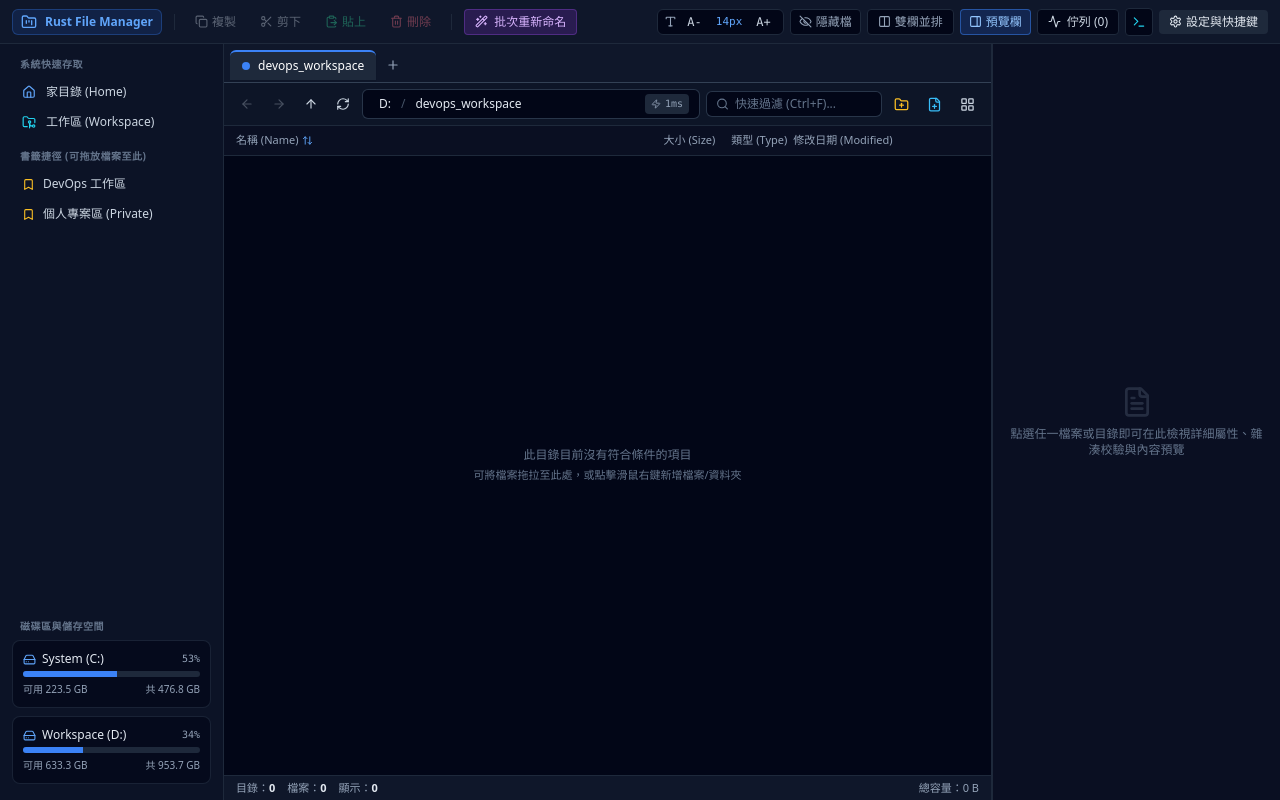
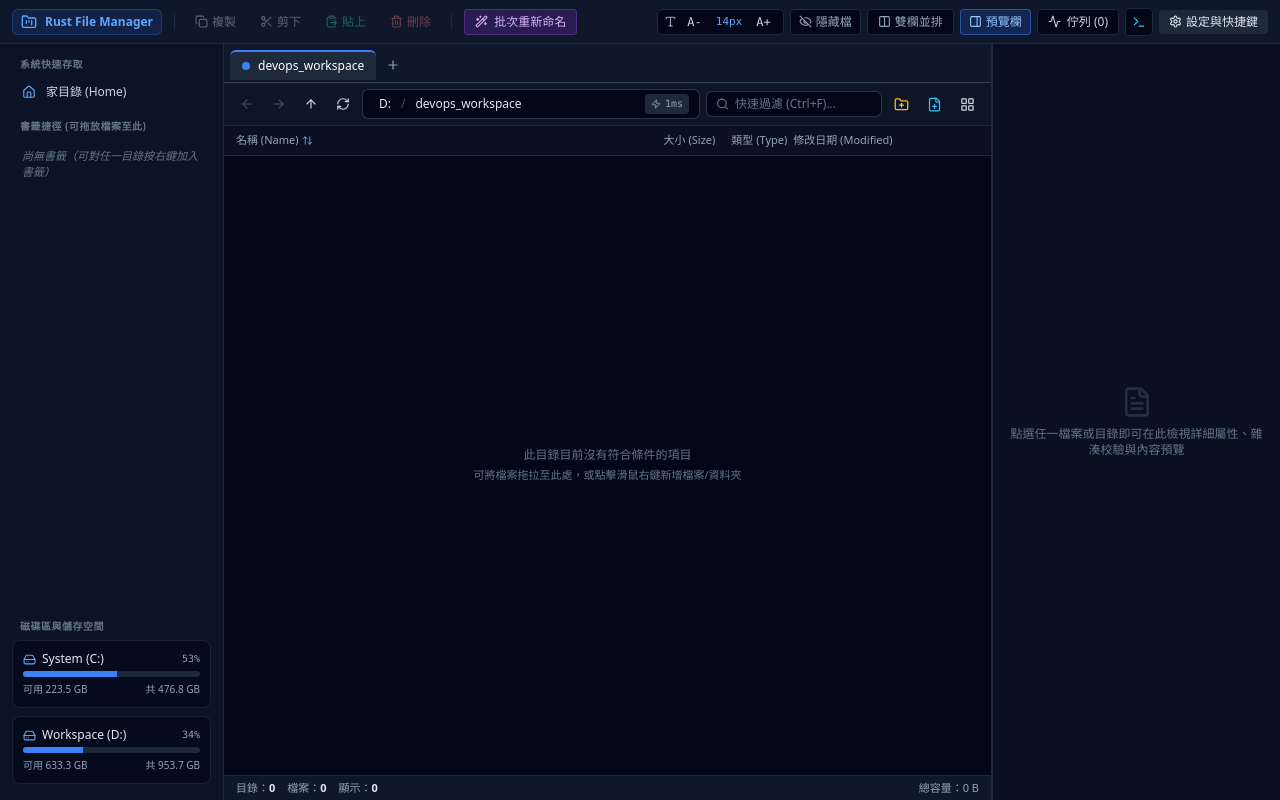
Before and after one commit to twasa/rust_file_manager, a React (Vite) app: page / in a window 1280 px wide. Built offline with nearby package versions, Linux system fonts and the light colour scheme.

Commit message:
fix(sidebar): 移除非通用之工作區捷徑與預設硬編碼書籤，僅保留跨平台標準系統目錄

```diff
--- a/src/App.tsx
+++ b/src/App.tsx
@@ -85,6 +85,7 @@ export const App: React.FC = () => {
   const navigateTab = useAppStore((s) => s.navigateTab);
   const setTabSelection = useAppStore((s) => s.setTabSelection);
   const addBookmark = useAppStore((s) => s.addBookmark);
+  const initDefaultPaths = useAppStore((s) => s.initDefaultPaths);
   const triggerRefresh = useAppStore((s) => s.triggerRefresh);
 
   const [systemLocations, setSystemLocations] =
@@ -151,7 +152,12 @@ export const App: React.FC = () => {
   // 初始化系統掛載點與背景佇列事件監聽
   useEffect(() => {
     apiGetSystemLocations()
-      .then((locs) => setSystemLocations(locs))
+      .then((locs) => {
+        setSystemLocations(locs);
+        if (locs.homeDir) {
+          initDefaultPaths(locs.homeDir);
+        }
+      })
       .catch(console.error);
 
     apiListTransferJobs()
@@ -183,7 +189,7 @@ export const App: React.FC = () => {
     return () => {
       if (unlistenFn) unlistenFn();
     };
-  }, [setTransferJobs, triggerRefresh]);
+  }, [initDefaultPaths, notify, setTransferJobs, triggerRefresh]);
 
   const handleEntriesLoaded = useCallback(
     (pane: PaneId, entries: FileEntry[]) => {
--- a/src/api.ts
+++ b/src/api.ts
@@ -42,8 +42,7 @@ export async function apiGetSystemLocations(): Promise<SystemLocations> {
         },
       ],
       specialLocations: [
-        { id: "home", label: "家目錄 (Home)", path: "D:/devops_workspace", icon: "home" },
-        { id: "workspace", label: "工作區 (Workspace)", path: "D:/devops_workspace/private/rust_file_manager", icon: "folder-git" },
+        { id: "home", label: "家目錄 (Home)", path: "~", icon: "home" },
       ],
     };
   }
--- a/src/components/Sidebar.tsx
+++ b/src/components/Sidebar.tsx
@@ -91,6 +91,11 @@ export const Sidebar: React.FC<SidebarProps> = ({
         <div className="text-[10px] font-semibold uppercase tracking-wider text-slate-500 px-2 mb-1.5">
           書籤捷徑 (可拖放檔案至此)
         </div>
+        {bookmarks.length === 0 ? (
+          <div className="px-2.5 py-2 text-[11px] text-slate-500 italic">
+            尚無書籤（可對任一目錄按右鍵加入書籤）
+          </div>
+        ) : (
           <div className="space-y-0.5">
             {bookmarks.map((bm) => (
               <div
@@ -122,6 +127,7 @@ export const Sidebar: React.FC<SidebarProps> = ({
               </div>
             ))}
           </div>
+        )}
       </div>
 
       {/* 本機磁碟與掛載點 */}
--- a/src/store/useAppStore.ts
+++ b/src/store/useAppStore.ts
@@ -280,8 +280,8 @@ interface AppStoreState {
   importConfigJson: (jsonString: string) => void;
 }
 
-const initialLeftTab = createNewTab("D:/devops_workspace", "#3b82f6");
-const initialRightTab = createNewTab("D:/devops_workspace/private", "#10b981");
+const initialLeftTab = createNewTab("~", "#3b82f6");
+const initialRightTab = createNewTab("~", "#10b981");
 
 export const useAppStore = create<AppStoreState>()(
   persist(
@@ -298,10 +298,7 @@ export const useAppStore = create<AppStoreState>()(
         maxEvents: 50,
       },
       pendingConflictPrompt: null,
-      bookmarks: [
-        { label: "DevOps 工作區", path: "D:/devops_workspace" },
-        { label: "個人專案區 (Private)", path: "D:/devops_workspace/private" },
-      ],
+      bookmarks: [],
       fontSettings: {
         fontFamily: AVAILABLE_FONTS[0].value,
         fontSizePx: 14,
@@ -371,10 +368,7 @@ export const useAppStore = create<AppStoreState>()(
             retentionDays: 7,
             maxEvents: 50,
           },
-          bookmarks: [
-            { label: "DevOps 工作區", path: "D:/devops_workspace" },
-            { label: "個人專案區 (Private)", path: "D:/devops_workspace/private" },
-          ],
+          bookmarks: [],
           fontSettings: {
             fontFamily: AVAILABLE_FONTS[0].value,
             fontSizePx: 14,
@@ -403,8 +397,14 @@ export const useAppStore = create<AppStoreState>()(
           const updatePane = (p: PaneState): PaneState => ({
             ...p,
             tabs: p.tabs.map((t) =>
-              !t.path || t.path === "."
-                ? { ...t, path: norm, title: getBaseName(norm), history: [norm], historyIndex: 0 }
+              !t.path || t.path === "." || t.path === "~"
+                ? {
+                    ...t,
+                    path: norm,
+                    title: getBaseName(norm),
+                    history: [norm],
+                    historyIndex: 0,
+                  }
                 : t
             ),
           });
@@ -826,7 +826,7 @@ export const useAppStore = create<AppStoreState>()(
     }),
     {
       name: "rust_file_manager_settings_v1",
-      version: 2,
+      version: 3,
       migrate: (persistedState: unknown, version: number) => {
         const p = (persistedState as Partial<AppStoreState>) || {};
         if (version < 2) {
@@ -838,6 +838,14 @@ export const useAppStore = create<AppStoreState>()(
                 : k
             );
           }
+        }
+        if (version < 3 && Array.isArray(p.bookmarks)) {
+          // 清除早期預設硬編碼的工作區書籤，保留使用者自行新增的其他書籤
+          p.bookmarks = p.bookmarks.filter(
+            (b) =>
+              b.path !== "D:/devops_workspace" &&
+              b.path !== "D:/devops_workspace/private"
+          );
         }
         return p as AppStoreState;
       },
```
Also changed, not shown: 1 other file (tests, documents, lock files or other folders). Lines whose indentation alone changed are shown as unchanged.
